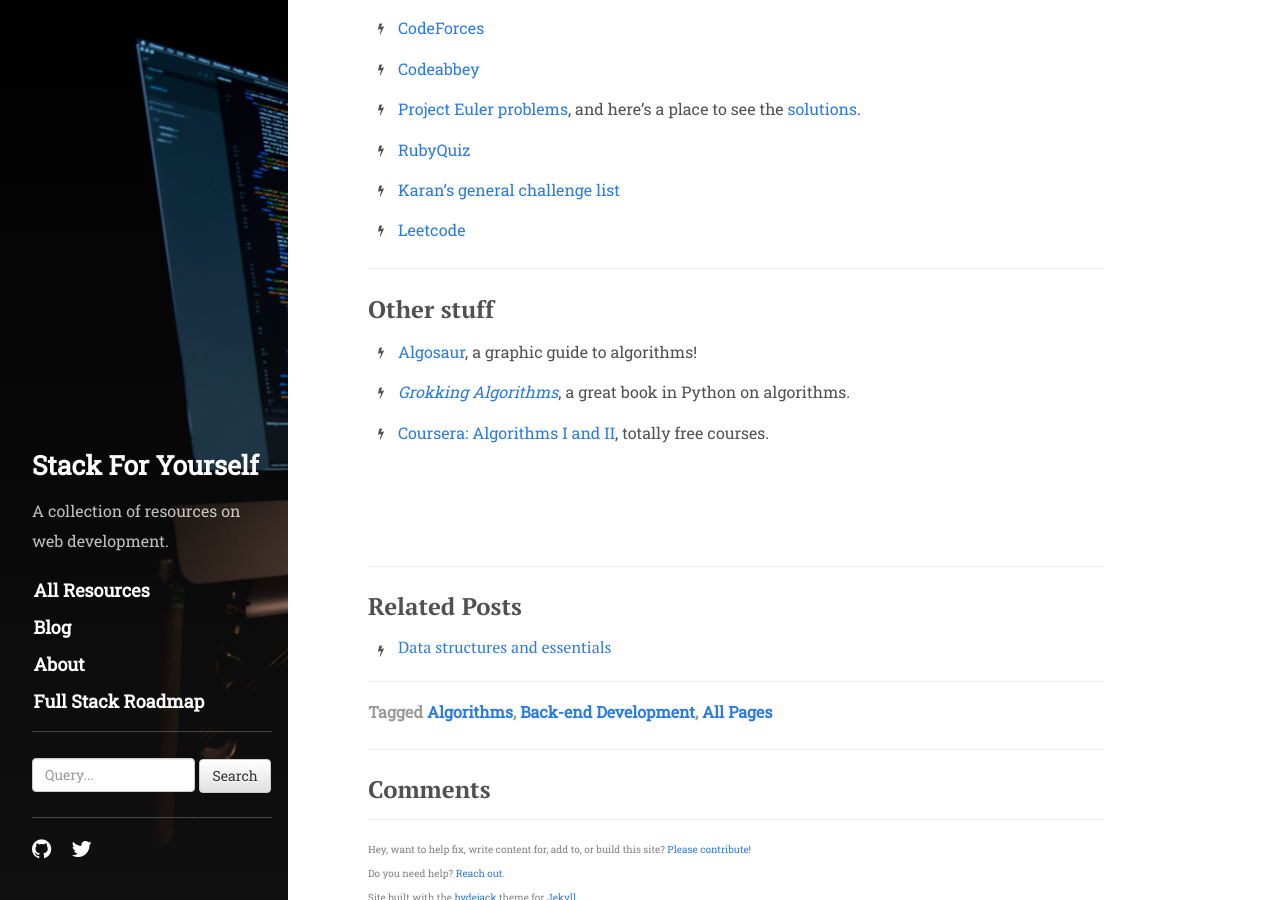
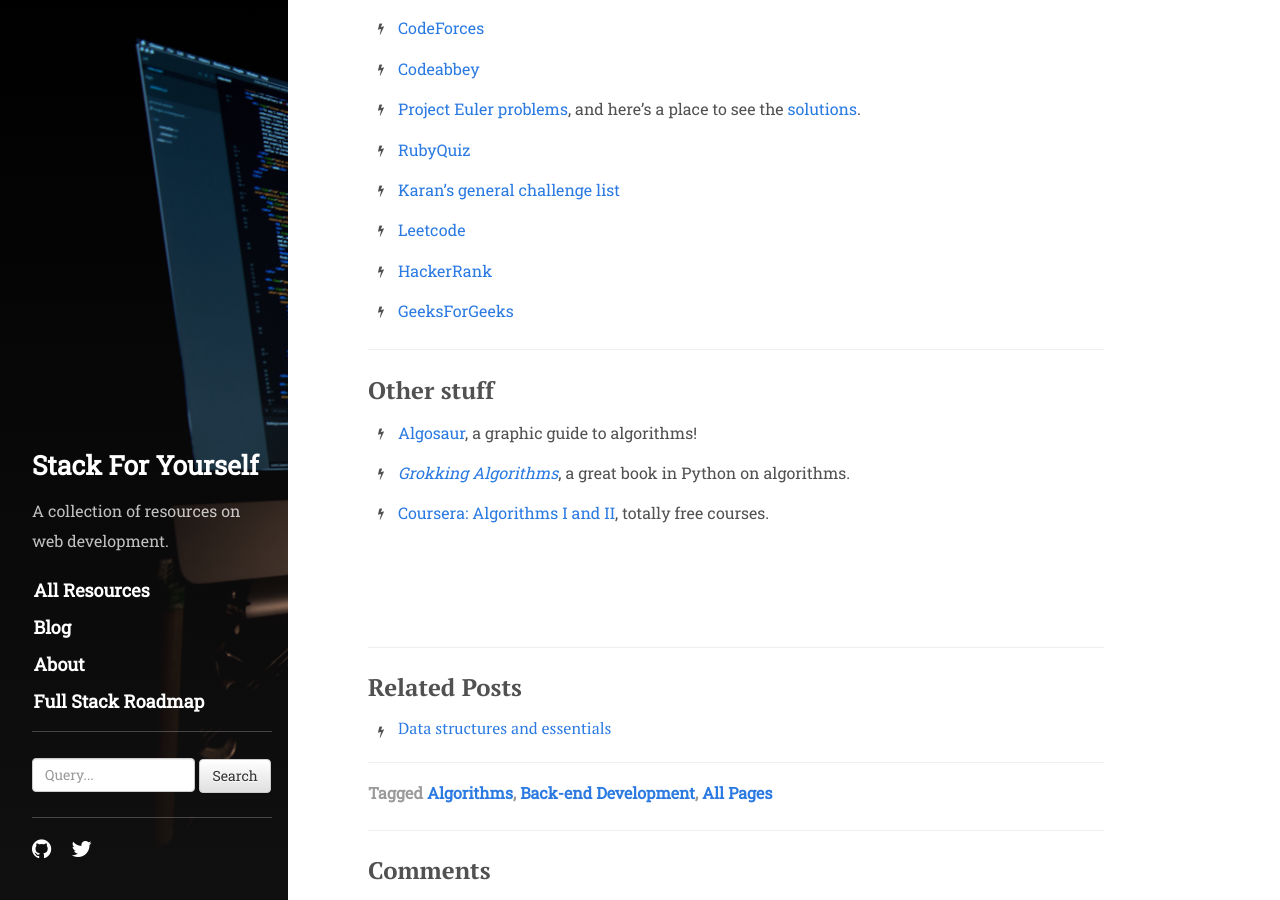
Before and after one commit to mindplace/stack-for-yourself, a Jekyll site: the page built from _posts/2016-09-01-algorithms-uncategorized.md, in a window 1280 px wide and 900 px high, scrolled down 1094 px. Built offline with Jekyll 4.4.1, drawn with Linux system fonts in a browser that asks for light colours; nearby versions of some CDN libraries; comment, search, counter and statistics services are not loaded.

Commit message:
Update challenge links to include HackerRank and GeeksforGeeks

```diff
--- a/_posts/2016-09-01-algorithms-uncategorized.md
+++ b/_posts/2016-09-01-algorithms-uncategorized.md
@@ -39,7 +39,8 @@
 * [RubyQuiz](http://rubyquiz.com/)
 * [Karan's general challenge list](https://github.com/karan/Projects)
 * [Leetcode](https://leetcode.com/)
-
+* [HackerRank](https://www.hackerrank.com/)
+* [GeeksForGeeks](http://www.geeksforgeeks.org/)
 <hr>
 
 ## Other stuff
```
